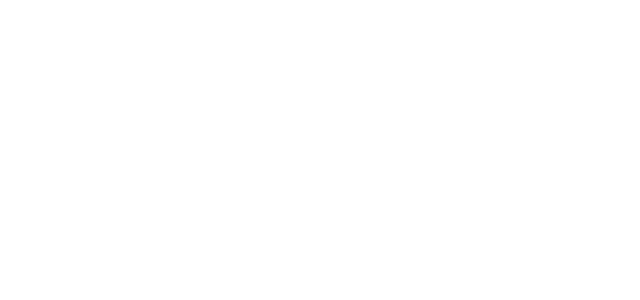
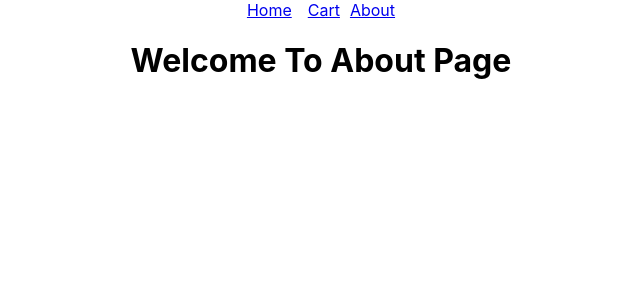
Before and after one commit to urvashitech/react-learning, a React (Create React App) app in the folder testapp/: page /about in a window 1280 px wide. Shown: the top 300 px of the page, without its empty margins (319-959 px from the left). Built offline with nearby package versions, Linux system fonts and the light colour scheme.

Commit message:
Learning about react routing

```diff
--- a/testapp/package.json
+++ b/testapp/package.json
@@ -9,6 +9,7 @@
     "@testing-library/user-event": "^13.5.0",
     "react": "^19.1.0",
     "react-dom": "^19.1.0",
+    "react-router-dom": "^7.6.2",
     "react-scripts": "5.0.1",
     "web-vitals": "^2.1.4"
   },
--- a/testapp/src/App.js
+++ b/testapp/src/App.js
@@ -1,6 +1,9 @@
 import logo from './logo.svg';
 import './App.css';
-
+import {Link , Route, Routes} from 'react-router-dom'
+import Home from './pages/Home/Home'
+import Cart from './pages/Cart/Cart';
+import About from './pages/About/About';
 
 const  Header = ()=>{
   return (
@@ -24,11 +27,20 @@
   const name = "Urvashi"
   return (
     <div className='App'>
+      {/*
       <Header/>
       <h1>Hello {name} i am learning react</h1>
       <button onClick={handleClickIncrement} style={{background : "blue" , color: "white" , borderRadius : "20px"}}> Increment+</button>
       <input style={{background : "black" , color: "white" , marginLeft: "10px", marginTop: "10px", borderRadius : "15px"}} onChange={handleTextChange} placeholder='Type anything to print in the console '/>
-
+      */}
+      <Link to='/' style ={{marginRight : "6px" }}>Home</Link>
+      <Link to='/cart' style ={{marginLeft : "10px"}}>Cart</Link>
+      <Link to='/about' style ={{marginLeft : "10px"}}>About</Link>
+      <Routes>
+        <Route path='/' element={<Home/>}/>
+        <Route path='/cart' element={<Cart/>}/>
+        <Route path='/about' element={<About/>}/>
+      </Routes>
     </div>
   );
 }
--- a/testapp/src/index.js
+++ b/testapp/src/index.js
@@ -11,6 +11,7 @@
 import Reduce from './practice/Reduce';
 import Button from './component/button/Button';
 import {CounterContext} from './practice/context/Context'
+import { BrowserRouter } from 'react-router-dom';
 
 const root = ReactDOM.createRoot(document.getElementById('root'));
 
@@ -26,11 +27,14 @@
     <Effect/>
     <Reduce/>
     <Button />
-    */}
+
     <CounterContext.Provider>
 
     </CounterContext.Provider>
-
+    */}
+    <BrowserRouter>
+    <App/>
+    </BrowserRouter>
 
 
   </React.StrictMode>
--- /dev/null
+++ b/testapp/src/pages/About/About.jsx
@@ -0,0 +1,11 @@
+import React from 'react'
+
+function About() {
+  return (
+    <div>
+      <h1>Welcome To About Page</h1>
+    </div>
+  )
+}
+
+export default About
--- /dev/null
+++ b/testapp/src/pages/Cart/Cart.jsx
@@ -0,0 +1,11 @@
+import React from 'react'
+
+function Cart() {
+  return (
+    <div>
+      <h1>Welcome To Cart Page</h1>
+    </div>
+  )
+}
+
+export default Cart
--- /dev/null
+++ b/testapp/src/pages/Home/Home.jsx
@@ -0,0 +1,11 @@
+import React from 'react'
+
+function Home() {
+  return (
+    <div>
+      <h1>Welcome To Home Page</h1>
+    </div>
+  )
+}
+
+export default Home
```
Also changed, not shown: 1 other file (tests, documents, lock files or other folders).
